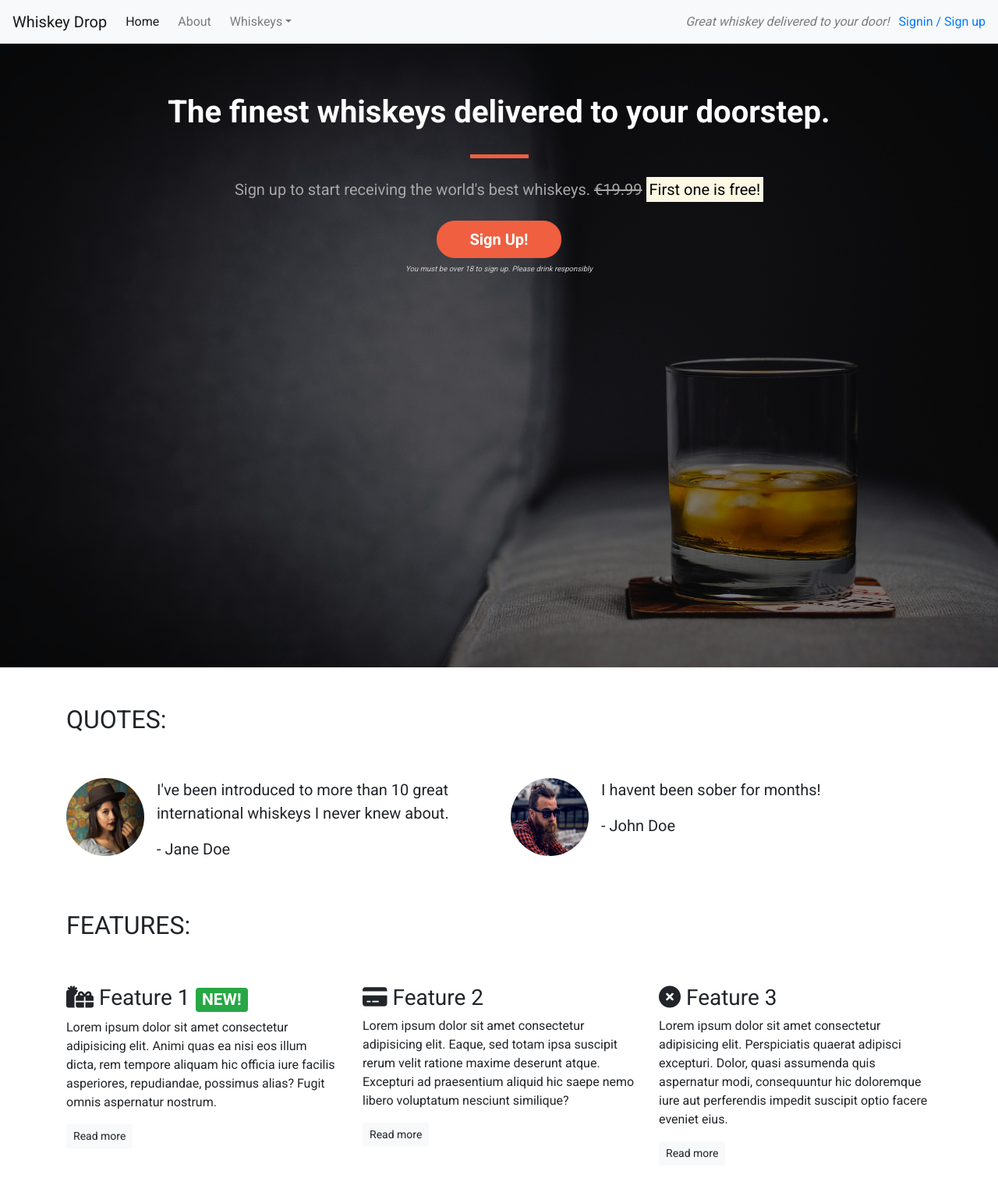
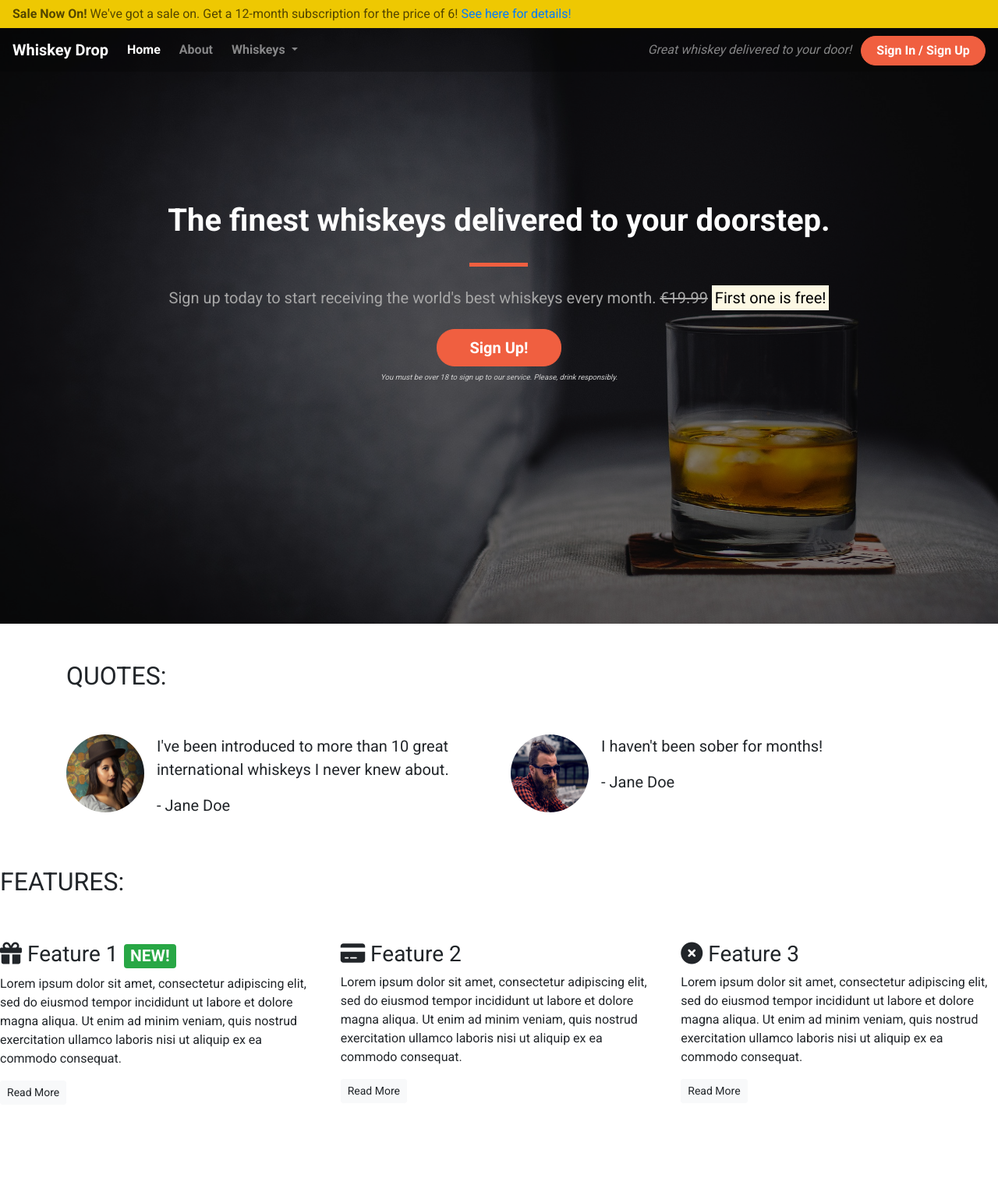
Before and after one commit to matthewelstone/friendly-lamp, a plain HTML site: page index.html in a window 1280 px wide. Shown: the whole page at 78% size. After the commit the page ends 1433 px from the top, so only its background shows below. Drawn offline with nearby package versions, Linux system fonts and the light colour scheme.

Commit message:
styling nav +fixing

```diff
--- a/css/style.css
+++ b/css/style.css
@@ -1,13 +1,27 @@
-body{
-    font-family: "Roboto", sans-serif ;
-}
-.alert-container{
+body {
+    font-family: 'Roboto', sans-serif;
 }
 
-.callout-container{
-    height:100vh;
+.alert-container .col-12 {
+    padding-left: 0;
+    padding-right: 0;
+}
 
-     background: url("../images/whiskey-background.jpg") no-repeat bottom right fixed;
+.site-wide-alert {
+    color: #544600;
+    background-color: #eec802;
+    border-color: #eec802;
+    padding: 5px 15px;
+    margin-bottom: 0;
+    border: 1px solid transparent;
+    border-radius: 0;
+}
+
+
+.callout-container {
+    height: 100vh;
+
+    background: url('../images/whiskey-background.jpg') no-repeat bottom right fixed;
     -webkit-background-size: cover;
     -moz-background-size: cover;
     -o-background-size: cover;
@@ -19,66 +33,106 @@ body{
 
     position: relative;
 }
-.opaque-overlay{
+
+.opaque-overlay {
     position: absolute;
     top: 0;
-    right: 0;
+    left: 0;
     height: 100%;
     width: 100%;
     background-color: rgba(0, 0, 0, 0.5);
 }
 
-.quotes-container{}
+/* Navbar */
 
-.features-container{}
+.navalert-container {
+    position: absolute;
+    top: 0;
+    left: 0;
+    z-index: 1;
+    padding-left: 0;
+    padding-right: 0;
+}
 
-/* Block Dividers*/
-.block-divider{
-    width: 75px;
-    height: 5px;
+.navbar {
+    margin-bottom: 0;
+    width: 100%;
+    background-color: rgba(0, 0, 0, .25);
     border: 0;
 }
-.block-divider--orange{
-    background-color: #f05f40;
-}
-.block-divider--short{
-    width: 35px;
+
+.navbar .navbar-toggler {
+    border: 0;
 }
 
-/*jumbotron*/
-.jumbotron{
+.navbar .navbar-brand {
+    font-weight: bold;
+}
+
+.navbar .navbar-nav a {
+    font-weight: bold;
+}
+
+
+/* Jumbotron */
+
+.jumbotron {
     background-color: transparent;
 }
-.jumbotron-header{
+
+.jumbotron h1 {
     color: white;
     font-weight: bold;
     margin-bottom: 30px;
+    color: white;
 }
-.jumbotron .lead{
+
+.jumbotron .lead {
+    color: #a7a7a7;
     margin: 25px 0;
-    color: #a7a7a7;
 }
-.jumbotron small{
+
+.jumbotron small {
     font-size: 60%;
     font-style: italic;
     color: #d0d0d0;
 }
 
+/* Block dividers */
+
+.block-divider {
+    width: 75px;
+    height: 5px;
+    border: 0;
+    background-color: #444;
+}
+
+.block-divider--orange {
+    background-color: #f05f40;
+}
+
+.block-divider--short {
+    width: 35px;
+}
+
 /* Buttons */
-.btn--cta{
+
+.btn--cta {
     font-weight: bold;
     border-radius: 23px;
     width: 160px;
 }
-.btn--red{
+
+.btn--red {
     color: white;
     background-color: #f05f40;
     border-color: #f05f40;
 }
+
 .btn--red:hover,
 .btn--red:active,
 .btn--red:focus,
-.btn--red:active:focus{
+.btn--red:active:focus {
     background-color: #df4929;
     border-color: #df4929;
     color: white;
--- a/index.html
+++ b/index.html
@@ -11,76 +11,67 @@
     <link rel="stylesheet" href="css/style.css">
 </head>
 <body>
-    <nav class="navbar navbar-light bg-light navbar-expand-sm">
-        <a href="/index.html" class="navbar-brand">Whiskey Drop</a>
+    <div class="container-fluid navalert-container">
+        <div class="container-fluid alert-container">
+            <div class="row d-none d-sm-block">
+                <div class="col-12">
+                    <div class="site-wide-alert alert alert-warning">
+                        <strong>Sale Now On!</strong> We've got a sale on. Get a 12-month subscription for the price of 6! <a href="">See here for details!</a>
+                    </div>
+                </div>
+            </div>
+        </div>
+        <nav class="navbar navbar-dark navbar-expand-sm">
+            <a href="/" class="navbar-brand">Whiskey Drop</a>
 
-        <button class="navbar-toggler ml-auto" type="button" data-toggle="dropdown" data-target="navbarnavdropdown"
-        aria-controls="navbarnavdropdown" aria-expanded="false" aria-label="Togglenavigation">
-            <span class="navbar-toggler-icon"></span>
-        </button>
-        <div class="collapse navbar-collapse" id="navbarnavdropdown">
+            <button class="navbar-toggler ml-auto" type="button" data-toggle="collapse" data-target="#navbarNavDropdown" aria-controls="navbarNavDropdown" aria-expanded="false" aria-label="Toggle navigation">
+        <span class="navbar-toggler-icon"></span></button>
+
+            <div class="collapse navbar-collapse" id="navbarNavDropdown">
                 <ul class="navbar-nav mr-auto">
-                <li class="active nav-item mr-2"><a class="nav-link" href="index.html">Home</a> </li>
-                <li class=" nav-item mr-2"><a class="nav-link" href="/about.html">About</a> </li>
-                <li class=" nav-item mr-2 d-block d-sm-none"><a class="nav-link" href="/login"> Signin / Sign up</a></li>
-                <li>
-                    <a class="nav-link dropdown-toggle" href="#" id="navbarDropdownMenuLink"
-                    role="button" data-toggle="dropdown" aria-haspopup="true" aria-expanded="false">
-                    Whiskeys</a>
+                    <li class="active nav-item mr-2"><a class="nav-link" href="/">Home</a></li>
+                    <li class="nav-item mr-2"><a class="nav-link" href="/about">About</a></li>
+                    <li class="nav-item dropdown">
+                        <a class="nav-link dropdown-toggle" href="#" id="navbarDropdownMenuLink" role="button" data-toggle="dropdown" aria-haspopup="true" aria-expanded="false">
+          Whiskeys
+        </a>
                         <div class="dropdown-menu" aria-labelledby="navbarDropdownMenuLink">
                             <a class="dropdown-item" href="#">Irish</a>
                             <a class="dropdown-item" href="#">Scotch</a>
                             <a class="dropdown-item" href="#">Japanese</a>
                             <a class="dropdown-item" href="#">American</a>
+                         </div>
+                    </li>
 
-                        </div>
-
-
-                </li>
+                    <li class="nav-item mr-2 d-block d-sm-none"><a class="nav-link" href="/login">Sign In / Sign Up</a></li>
                 </ul>
             </div>
             <div class="d-none d-md-block">
                 <p class="navbar-text my-auto mr-2"><i>Great whiskey delivered to your door!</i></p>
-        <a href="/login"> Signin / Sign up</a>
+                <a href="/login" class="btn btn--cta btn--red">Sign In / Sign Up</a>
             </div>
-
-
         </nav>
-
-<!-- <div class="container alert-container">
-        <div class="row d-none d-sm-block">
-            <div class="col-12">
-                <div class="alert alert-warning">
-                   <p><strong>SALE NOW ON!</strong>We've got a sale on.
-                     Get a 12 month subscription for the price of 6!
-                    <a href="">See here for details!</a></p>
     </div>
-            </div>
-        </div>
-    </div>
--->
-    <!-- Callout-->
     <div class="container-fluid callout-container">
-        <div class="opaque-overlay">
+        <!-- Callout -->
+        <div class="opaque-overlay">&nbsp;</div>
         <div class="row">
             <div class="col-12">
                 <section class="callout jumbotron text-center">
                     <h1 class="jumbotron-header">The finest whiskeys delivered to your doorstep.</h1>
                     <hr class="block-divider block-divider--orange">
-                    <p class="lead">Sign up to start receiving the world's best whiskeys.
+                    <p class="lead">Sign up today to start receiving the world's best whiskeys every month.
                         <s class="d-none d-sm-inline">€19.99</s>
                         <span class="d-inline d-sm-none"><br></span>
                         <strong><mark>First one is free!</mark></strong></p>
-                    <button class="btn btn-lg btn--cta btn--red" data-toggle="modal" data-target="#signUpModal">Sign Up!</button>                        <p class="text-muted"><small>You must be over 18 to sign up. Please drink responsibly</small></p>
+                    <button class="btn btn-lg btn--cta btn--red" data-toggle="modal" data-target="#signUpModal">Sign Up!</button>
+                    <p class="text-muted"><small>You must be over 18 to sign up to our service. Please, drink responsibly.</small></p>
                 </section>
             </div>
         </div>
+        <!-- /.callout -->
     </div>
-    </div>
-    <!-- /.callout-->
-
-
-    <!--Quotes-->
+    <!-- Quotes -->
     <div class="container quotes-container">
         <section class="quotes">
             <div class="row">
@@ -92,7 +83,7 @@
                 <div class="col-12 col-md-6">
                     <div class="media">
                         <div class="d-none d-sm-block">
-                            <img src="images/girl-image.png" class="rounded-circle mr-3" height="100" width="100" alt="Picture of a girl">
+                            <img src="images/girl-image.png" class="rounded-circle mr-3" height="100" width="100">
                         </div>
                         <div class="media-body">
                             <blockquote class="blockquote">
@@ -105,22 +96,23 @@
                 <div class="col-12 col-md-6">
                     <div class="media">
                         <div class="d-none d-sm-block">
-                            <img src="images/guy-image.png" class="rounded-circle mr-3" height="100" width="100" alt="Picture of a guy">
+                            <img src="images/guy-image.png" class="rounded-circle mr-3" height="100" width="100">
                         </div>
                         <div class="media-body">
                             <blockquote class="blockquote">
-                                <p>I havent been sober for months!</p>
-                                <p>- John Doe</p>
+                                <p>I haven't been sober for months!</p>
+                                <p>- Jane Doe</p>
                             </blockquote>
                         </div>
                     </div>
                 </div>
             </div>
         </section>
-    <!-- /. Quotes -->
+        <!-- /.quotes -->
     </div>
+
     <!-- Features -->
-    <div class="container features-container">
+    <div class="features-container">
         <section class="features">
             <div class="row">
                 <div class="col-12 my-5">
@@ -130,52 +122,52 @@
             <div class="row">
                 <div class="col-12 col-md-6 col-lg-4">
                     <div class="feature">
-                    <h3><i class="fas fa-gifts d-none d-sm-inline"></i> Feature 1 <span class="badge badge-success">NEW!</span> </h3>
-                    <p>Lorem ipsum dolor sit amet consectetur adipisicing elit. Animi quas ea nisi eos illum dicta, rem tempore aliquam hic officia iure facilis asperiores, repudiandae, possimus alias? Fugit omnis aspernatur nostrum.</p>
-                    <p><a href="" class="btn btn-sm btn-light">Read more</a></p>
+                        <h3><i class="fas fa-gift d-none d-sm-inline"></i> Feature 1 <span class="badge badge-success">NEW!</span></h3>
+                        <p>Lorem ipsum dolor sit amet, consectetur adipiscing elit, sed do eiusmod tempor incididunt ut labore et dolore magna aliqua. Ut enim ad minim veniam, quis nostrud exercitation ullamco laboris nisi ut aliquip ex ea commodo consequat.</p>
+                        <p><a class="btn btn-sm btn-light" href="">Read More</a></p>
                     </div>
                 </div>
                 <div class="col-12 col-md-6 col-lg-4">
                     <div class="feature">
                         <h3><i class="fas fa-credit-card d-none d-sm-inline"></i> Feature 2</h3>
-                    <p>Lorem ipsum dolor sit amet consectetur adipisicing elit. Eaque, sed totam ipsa suscipit rerum velit ratione maxime deserunt atque. Excepturi ad praesentium aliquid hic saepe nemo libero voluptatum nesciunt similique?</p>
-                    <p><a href="" class="btn btn-sm btn-light">Read more</a></p>
+                        <p>Lorem ipsum dolor sit amet, consectetur adipiscing elit, sed do eiusmod tempor incididunt ut labore et dolore magna aliqua. Ut enim ad minim veniam, quis nostrud exercitation ullamco laboris nisi ut aliquip ex ea commodo consequat.</p>
+                        <p><a class="btn btn-sm btn-light" href="">Read More</a></p>
                     </div>
                 </div>
                 <div class="col-12 d-md-none d-lg-block col-lg-4">
                     <div class="feature">
                         <h3><i class="fas fa-times-circle d-none d-sm-inline"></i> Feature 3</h3>
-                    <p>Lorem ipsum dolor sit amet consectetur adipisicing elit. Perspiciatis quaerat adipisci excepturi. Dolor, quasi assumenda quis aspernatur modi, consequuntur hic doloremque iure aut perferendis impedit suscipit optio facere eveniet eius.</p>
-                    <p><a href="" class="btn btn-sm btn-light">Read more</a></p>
+                        <p>Lorem ipsum dolor sit amet, consectetur adipiscing elit, sed do eiusmod tempor incididunt ut labore et dolore magna aliqua. Ut enim ad minim veniam, quis nostrud exercitation ullamco laboris nisi ut aliquip ex ea commodo consequat.</p>
+                        <p><a class="btn btn-sm btn-light" href="">Read More</a></p>
                     </div>
                 </div>
             </div>
          </section>
+        <!-- /.features -->
     </div>
-        <!-- /Features -->
-
-
     <div class="modal" tabindex="-1" role="dialog" id="signUpModal">
-  <div class="modal-dialog">
+        <div class="modal-dialog" role="document">
             <div class="modal-content">
                 <div class="modal-header">
                     <h5 class="modal-title">Sign Up To Whiskey Drop!</h5>
-        <button type="button" class="btn-close" data-bs-dismiss="modal" aria-label="Close"></button>
+                    <button type="button" class="close" data-dismiss="modal" aria-label="Close">
+          <span aria-hidden="true">&times;</span>
+        </button>
                 </div>
                 <div class="modal-body">
                     <form>
-                <div class="mb-3">
-                    <label for="exampleInputEmail1" class="form-label">Email address</label>
-                    <input type="email" class="form-control" id="exampleInputEmail1" aria-describedby="emailHelp" placeholder="Enter Email">
-                    <div id="emailHelp" class="form-text">We'll never share your email with anyone else.</div>
+                        <div class="form-group">
+                            <label for="exampleInputEmail1">Email address</label>
+                            <input type="email" class="form-control" id="exampleInputEmail1" aria-describedby="emailHelp" placeholder="Enter email">
+                            <small id="emailHelp" class="form-text text-muted">We'll never share your email with anyone else.</small>
                         </div>
-                <div class="mb-3">
-                    <label for="password" class="form-label">Password</label>
+                        <div class="form-group">
+                            <label for="password">Password</label>
                             <input type="password" class="form-control" id="password" placeholder="Password">
                         </div>
-                <div class="mb-3">
-                    <label for="repeatpassword" class="form-label">Repeat Password</label>
-                    <input type="password" class="form-control" id="repeatpassword" placeholder="Repeat Password">
+                        <div class="form-group">
+                            <label for="repeatPassword">Repeat Password</label>
+                            <input type="password" class="form-control" id="repeatPassword" placeholder="Repeat Password">
                         </div>
                         <button type="submit" class="btn btn-success">Submit</button>
                     </form>
@@ -183,7 +175,6 @@
             </div>
         </div>
      </div>
-
 <script src="https://code.jquery.com/jquery-3.3.1.slim.min.js" integrity="sha384-q8i/X+965DzO0rT7abK41JStQIAqVgRVzpbzo5smXKp4YfRvH+8abtTE1Pi6jizo" crossorigin="anonymous"></script>
 <script src="https://cdnjs.cloudflare.com/ajax/libs/popper.js/1.14.7/umd/popper.min.js" integrity="sha384-UO2eT0CpHqdSJQ6hJty5KVphtPhzWj9WO1clHTMGa3JDZwrnQq4sF86dIHNDz0W1" crossorigin="anonymous"></script>
 <script src="https://stackpath.bootstrapcdn.com/bootstrap/4.3.1/js/bootstrap.min.js" integrity="sha384-JjSmVgyd0p3pXB1rRibZUAYoIIy6OrQ6VrjIEaFf/nJGzIxFDsf4x0xIM+B07jRM" crossorigin="anonymous"></script>
```
Lines whose indentation alone changed are shown as unchanged.
